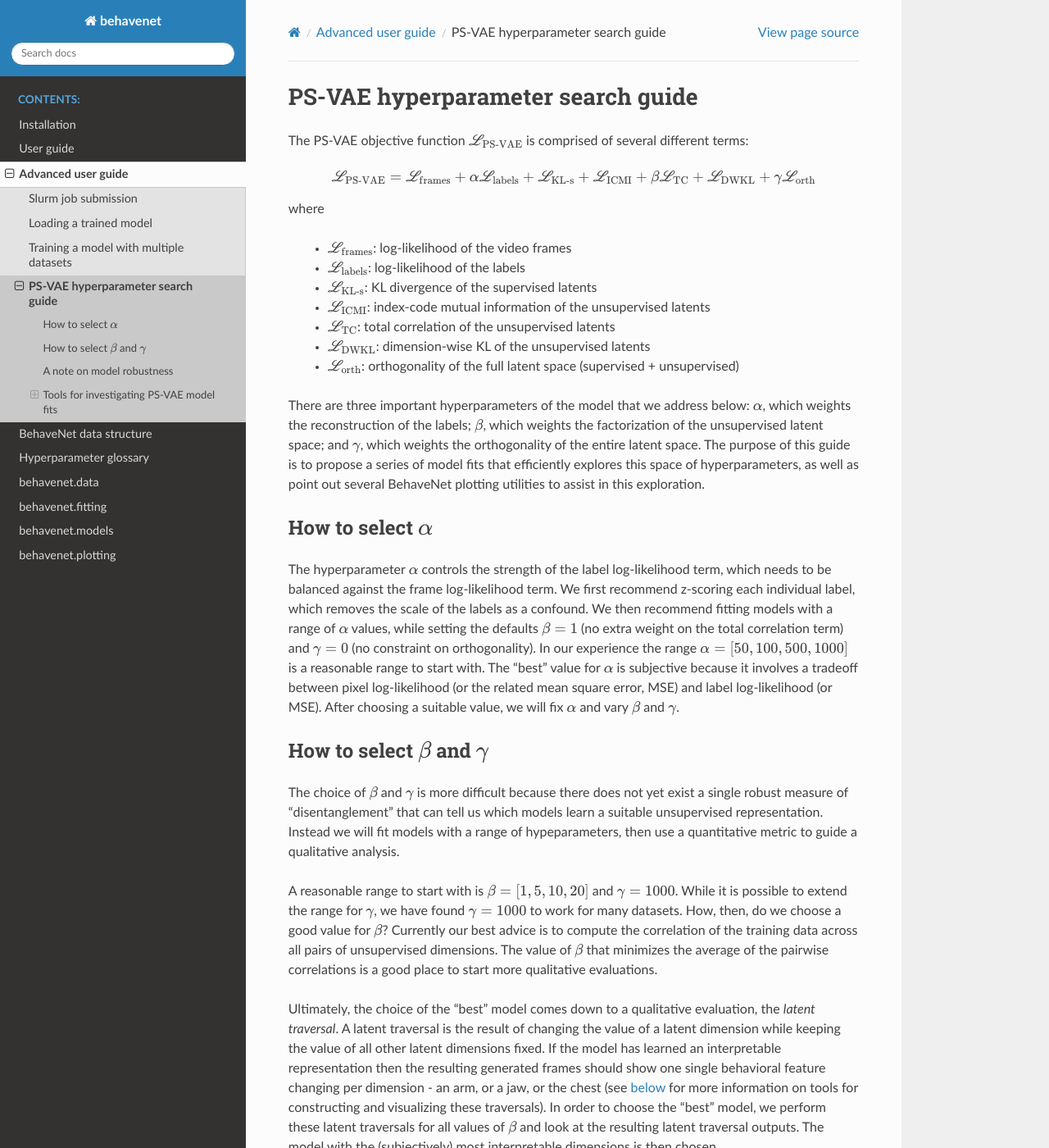
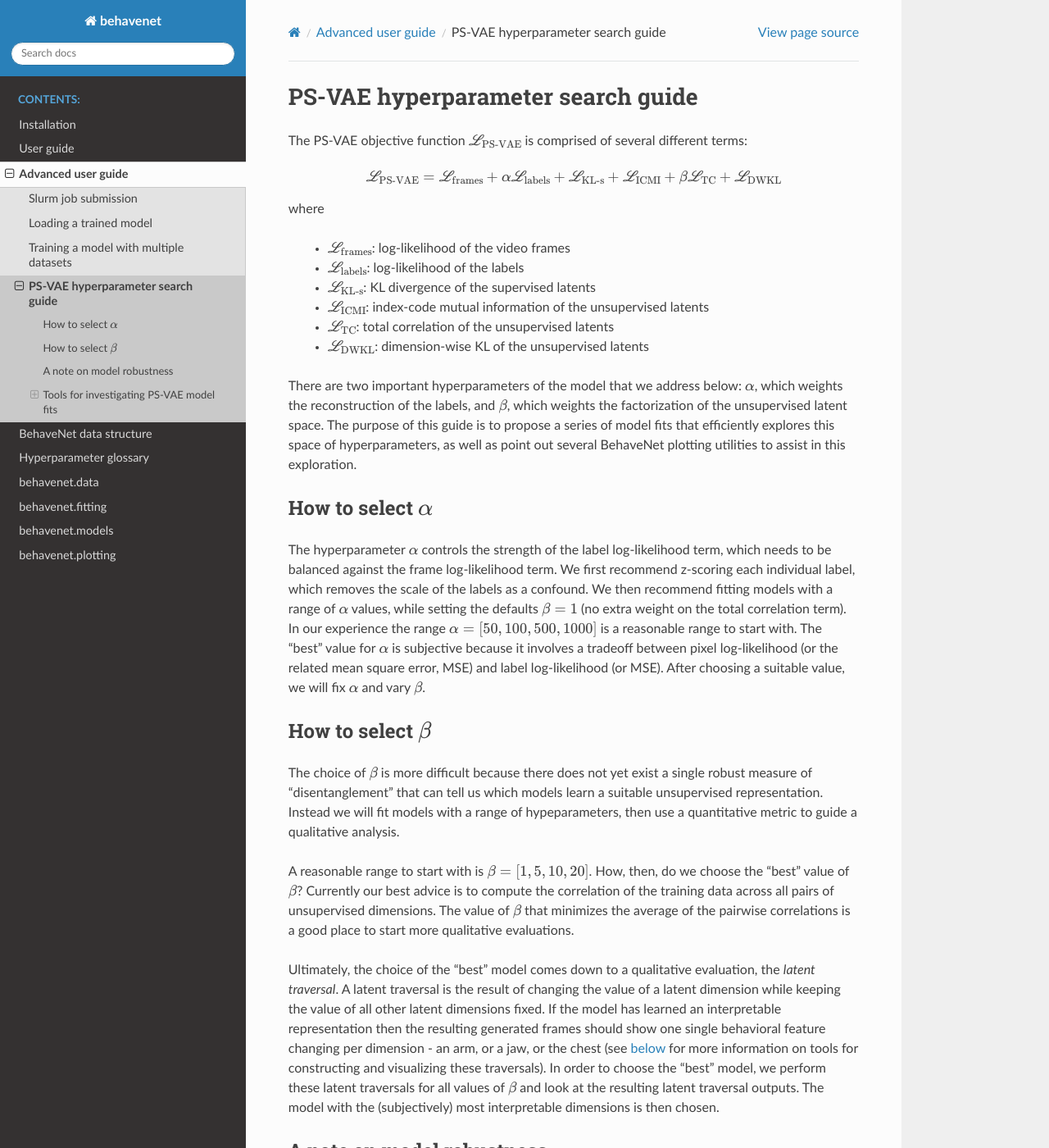
Before and after one commit to themattinthehatt/behavenet, a Sphinx documentation site: the page built from docs/source/adv_user_guide.psvae_hparam_search.rst, in a window 1280 px wide and 1400 px high. Shown: the whole window at 82% size. Built offline with Sphinx 7.4.7 and the Read the Docs theme 2.0.0, drawn with Linux system fonts in a browser that asks for light colours; some of the changed text lies outside the part shown.

Commit message:
remove gamma from docs

```diff
--- a/docs/source/adv_user_guide.psvae_hparam_search.rst
+++ b/docs/source/adv_user_guide.psvae_hparam_search.rst
@@ -14,8 +14,7 @@ different terms:
     \mathscr{L}_{\text{KL-s}} +
     \mathscr{L}_{\text{ICMI}} +
     \beta \mathscr{L}_{\text{TC}} +
-    \mathscr{L}_{\text{DWKL}} +
-    \gamma \mathscr{L}_{\text{orth}}
+    \mathscr{L}_{\text{DWKL}}
 
 where
 
@@ -25,12 +24,11 @@ where
  * :math:`\mathscr{L}_{\text{ICMI}}`: index-code mutual information of the unsupervised latents
  * :math:`\mathscr{L}_{\text{TC}}`: total correlation of the unsupervised latents
  * :math:`\mathscr{L}_{\text{DWKL}}`: dimension-wise KL of the unsupervised latents
- * :math:`\mathscr{L}_{\text{orth}}`: orthogonality of the full latent space (supervised + unsupervised)
 
-There are three important hyperparameters of the model that we address below: :math:`\alpha`, which
-weights the reconstruction of the labels; :math:`\beta`, which weights the factorization of the
-unsupervised latent space; and :math:`\gamma`, which weights the orthogonality of the entire latent
-space. The purpose of this guide is to propose a series of model fits that efficiently explores
+There are two important hyperparameters of the model that we address below: :math:`\alpha`, which
+weights the reconstruction of the labels, and :math:`\beta`, which weights the factorization of the
+unsupervised latent space.
+The purpose of this guide is to propose a series of model fits that efficiently explores
 this space of hyperparameters, as well as point out several BehaveNet plotting utilities to assist
 in this exploration.
 
@@ -41,24 +39,22 @@ The hyperparameter :math:`\alpha` controls the strength of the label log-likelih
 needs to be balanced against the frame log-likelihood term. We first recommend z-scoring each
 individual label, which removes the scale of the labels as a confound. We then recommend fitting
 models with a range of :math:`\alpha` values, while setting the defaults :math:`\beta=1` (no extra
-weight on the total correlation term) and :math:`\gamma=0` (no constraint on orthogonality). In our
+weight on the total correlation term). In our
 experience the range :math:`\alpha=[50, 100, 500, 1000]` is a reasonable range to start with. The
 "best" value for :math:`\alpha` is subjective because it involves a tradeoff between pixel
 log-likelihood (or the related mean square error, MSE) and label log-likelihood (or MSE).
-After choosing a suitable value, we will fix :math:`\alpha` and vary :math:`\beta` and
-:math:`\gamma`.
+After choosing a suitable value, we will fix :math:`\alpha` and vary :math:`\beta`.
 
 
-How to select :math:`\beta` and :math:`\gamma`
-----------------------------------------------
-The choice of :math:`\beta` and :math:`\gamma` is more difficult because there does not yet exist
+How to select :math:`\beta`
+---------------------------
+The choice of :math:`\beta` is more difficult because there does not yet exist
 a single robust measure of "disentanglement" that can tell us which models learn a suitable
 unsupervised representation. Instead we will fit models with a range of hypeparameters, then use
 a quantitative metric to guide a qualitative analysis.
 
-A reasonable range to start with is :math:`\beta=[1, 5, 10, 20]` and :math:`\gamma=1000`. While it
-is possible to extend the range for :math:`\gamma`, we have found :math:`\gamma=1000` to work for
-many datasets. How, then, do we choose a good value for :math:`\beta`? Currently our best advice is
+A reasonable range to start with is :math:`\beta=[1, 5, 10, 20]`.
+How, then, do we choose the "best" value of :math:`\beta`? Currently our best advice is
 to compute the correlation of the training data across all pairs of unsupervised dimensions. The
 value of :math:`\beta` that minimizes the average of the pairwise correlations is a good place to
 start more qualitative evaluations.
@@ -92,27 +88,20 @@ Hyperparameter search visualization
 ^^^^^^^^^^^^^^^^^^^^^^^^^^^^^^^^^^^
 The function :func:`behavenet.plotting.cond_ae_utils.plot_hyperparameter_search_results` creates
 a variety of diagnostic plots after the user has performed the :math:`\alpha` search and the
-:math:`\beta/\gamma` search detailed above:
+:math:`\beta` search detailed above:
 
-- pixel mse as a function of :math:`\alpha`, num latents (for fixed :math:`\beta, \gamma`)
-- label mse as a function of :math:`\alpha`, num_latents (for fixed :math:`\beta, \gamma`)
-- pixel mse as a function of :math:`\beta, \gamma` (for fixed :math:`\alpha`, n_ae_latents)
-- label mse as a function of :math:`\beta, \gamma` (for fixed :math:`\alpha`, n_ae_latents)
+- pixel mse as a function of :math:`\alpha`, num latents (for fixed :math:`\beta`)
+- label mse as a function of :math:`\alpha`, num_latents (for fixed :math:`\beta`)
+- pixel mse as a function of :math:`\beta` (for fixed :math:`\alpha`, n_ae_latents)
+- label mse as a function of :math:`\beta` (for fixed :math:`\alpha`, n_ae_latents)
 - index-code mutual information (part of the KL decomposition) as a function of
-  :math:`\beta, \gamma` (for fixed :math:`\alpha`, n_ae_latents)
-- total correlation(part of the KL decomposition) as a function of :math:`\beta, \gamma`
+  :math:`\beta` (for fixed :math:`\alpha`, n_ae_latents)
+- total correlation(part of the KL decomposition) as a function of :math:`\beta`
   (for fixed :math:`\alpha`, n_ae_latents)
-- dimension-wise KL (part of the KL decomposition) as a function of :math:`\beta, \gamma`
+- dimension-wise KL (part of the KL decomposition) as a function of :math:`\beta`
   (for fixed :math:`\alpha`, n_ae_latents)
 - average correlation coefficient across all pairs of unsupervised latent dims as a function of
-  :math:`\beta, \gamma` (for fixed :math:`\alpha`, n_ae_latents)
-- subspace overlap computed as :math:`||[A; B] - I||_2^2` for :math:`A, B` the projections to the
-  supervised and unsupervised subspaces, respectively, and :math:`I` the identity - as a function
-  of :math:`\beta, \gamma` (for fixed :math:`\alpha`, n_ae_latents)
-- example subspace overlap matrix for :math:`\gamma=0` and :math:`\beta=1`, with fixed
-  :math:`\alpha`, n_ae_latents
-- example subspace overlap matrix for :math:`\gamma=1000` and :math:`\beta=1`, with fixed
-  :math:`\alpha`, n_ae_latents
+  :math:`\beta` (for fixed :math:`\alpha`, n_ae_latents)
 
 These plots help with the selection of hyperparameter settings.
 
--- a/docs/source/glossary.rst
+++ b/docs/source/glossary.rst
@@ -145,6 +145,9 @@ In addition to the autoencoder parameters defined above,
 * **vae.beta_anneal_epochs** (*int*): number of epochs over which to linearly increase VAE beta
 * **beta_tcvae.beta** (*float*) weight on total correlation term in Beta TC-VAE ELBO
 * **beta_tcvae.beta_anneal_epochs** (*int*): number of epochs over which to linearly increase Beta TC-VAE beta
+* **ps_vae.alpha** (*float*) weight on label reconstruction term in PS-VAE ELBO
+* **ps_vae.beta** (*float*) weight on unsupervised disentangling term in PS-VAE ELBO
+* **ps_vae.beta_anneal_epochs** (*int*): number of epochs over which to linearly increase PS-VAE beta
 
 Conditional autoencoders
 ------------------------
```
Also changed, not shown: other parts of docs/source/adv_user_guide.psvae_hparam_search.rst (+0 -1 lines), docs/source/user_guide.conditional_autoencoders.rst (+6 -5 lines).
